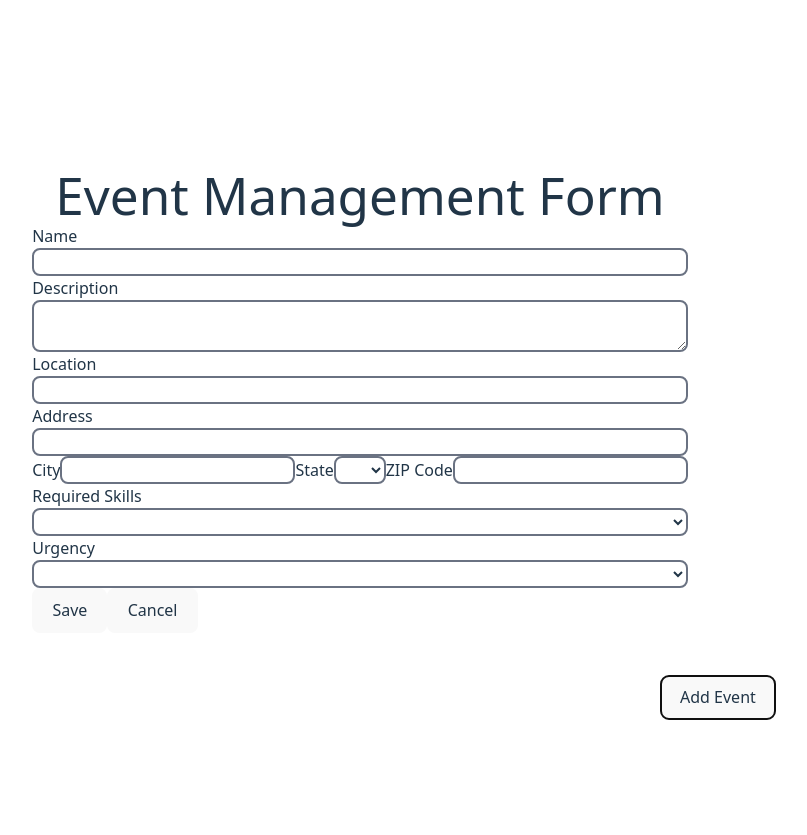
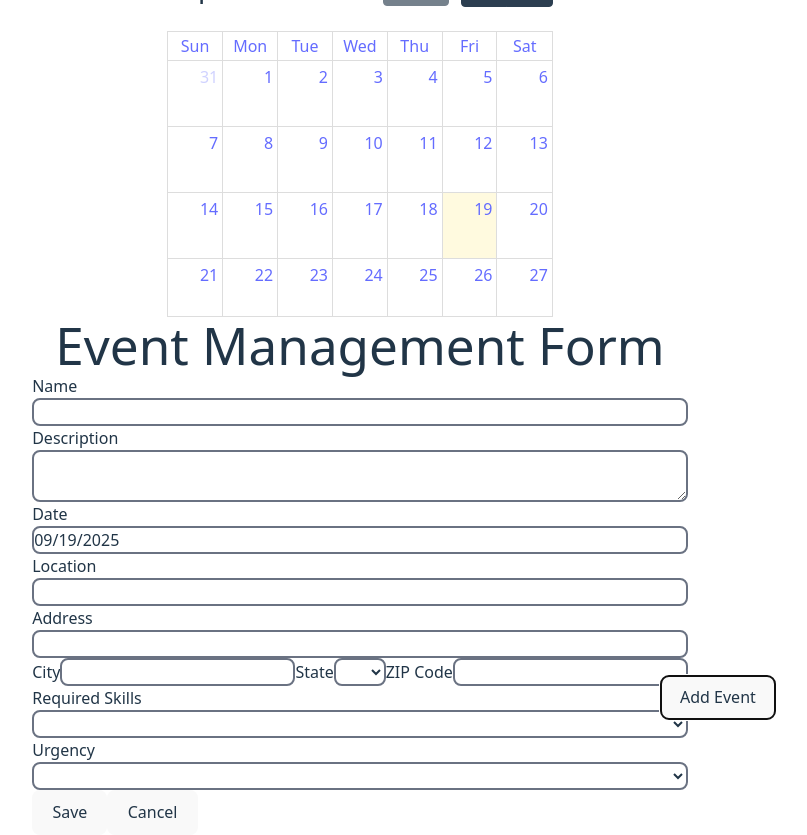
Before and after one commit to T-Sikes/Volunteer_Database_Manager, a React (Vite) app in the folder frontend/: page /event-management in a window 1280 px wide. Both pictures are taken after a click on the button "Add Event". Shown: the whole page, without its empty margins (280-1087 px from the left). Before the commit the page ends 800 px from the top, so only its background shows below. Built offline with nearby package versions, Linux system fonts and the light colour scheme.

Commit message:
Add datepicker and fullcalendar to event management

```diff
--- a/frontend/package.json
+++ b/frontend/package.json
@@ -10,6 +10,9 @@
     "preview": "vite preview"
   },
   "dependencies": {
+    "@fullcalendar/core": "^6.1.19",
+    "@fullcalendar/daygrid": "^6.1.19",
+    "@fullcalendar/react": "^6.1.19",
     "@tailwindcss/vite": "^4.1.13",
     "date-fns": "^4.1.0",
     "react": "^19.1.1",
--- a/frontend/src/components/EventForm.jsx
+++ b/frontend/src/components/EventForm.jsx
@@ -1,4 +1,6 @@
 import { useState } from "react"
+import Datepicker from "react-datepicker"
+import "react-datepicker/dist/react-datepicker.css"
 
 function EventForm(props) {
   // Hardcoded required skills for now
@@ -7,6 +9,7 @@ function EventForm(props) {
   const event = {
     name: null,
     description: null,
+    date: null,
     location: null,
     address: null,
     city: null,
@@ -18,6 +21,7 @@ function EventForm(props) {
 
   // State variable that stores data from the event form in an object
   const [eventData, setEventData] = useState(event)
+  const [selectedDate, setSelectedDate] = useState(new Date())
 
   // Updates event object whenever form data changes
   const handleChange = (e) => {
@@ -32,6 +36,7 @@ function EventForm(props) {
   // Pass event form data to parent component and close form when user clicks save
   const handleSave = (e) => {
     e.preventDefault()
+    eventData.date = selectedDate
     props.submitEventForm(eventData)
     props.closeEventForm()
   }
@@ -64,6 +69,18 @@ function EventForm(props) {
             className="border-2 rounded-lg border-gray-500"
           >
           </textarea>
+
+          <label>Date</label>
+          <div className="border-2 rounded-lg border-gray-500">
+            <Datepicker
+              selected={selectedDate}
+              onChange={date => setSelectedDate(date)}
+              showMonthDropdown
+              showYearDropdown
+              scrollableYearDropdown
+              scrollableMonthYearDropdown
+            />
+          </div>
 
           <label>Location</label>
           <input
--- a/frontend/src/pages/EventManagement.jsx
+++ b/frontend/src/pages/EventManagement.jsx
@@ -1,5 +1,7 @@
 import EventForm from "../components/EventForm.jsx"
 import { useState } from "react"
+import FullCalendar from '@fullcalendar/react'
+import dayGridPlugin from '@fullcalendar/daygrid'
 
 function EventManagement() {
   let event
@@ -15,6 +17,11 @@ function EventManagement() {
 
   return (
     <>
+      <div className="flex flex-col justify-center items-center h-screen w-screen">
+        <FullCalendar
+          plugins={[ dayGridPlugin ]}
+          initialView="dayGridMonth"
+        />
         <button
           className="absolute bottom-20 right-56"
           onClick={toggleEventForm}
@@ -25,6 +32,7 @@ function EventManagement() {
         {showEventForm &&
           <EventForm submitEventForm={getEventFormData} closeEventForm={toggleEventForm}/>
         }
+      </div>
     </>
   )
 }
```
Also changed, not shown: 1 other file (tests, documents, lock files or other folders). Lines whose indentation alone changed are shown as unchanged.
